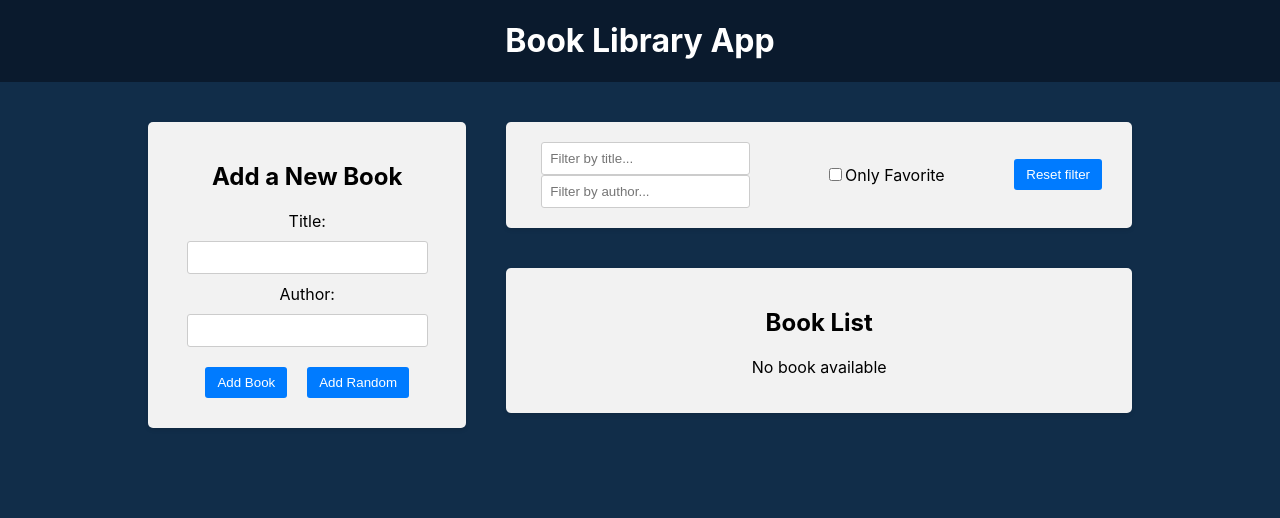
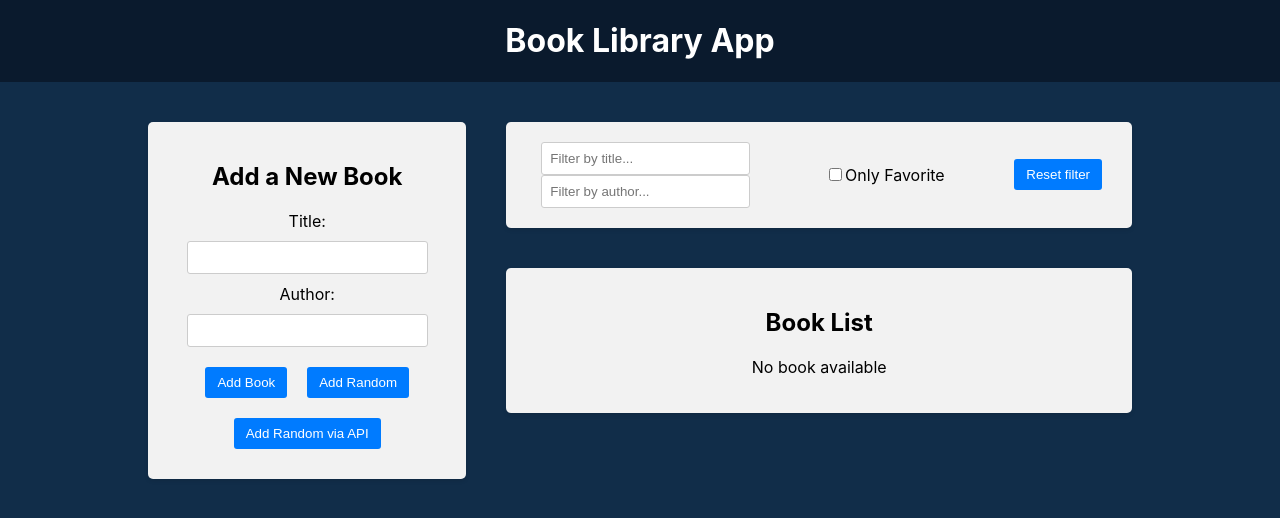
Before and after one commit to Dave-07/React-booklist, a React (Create React App) app in the folder frontend/: page / in a window 1280 px wide. Shown: the top 518 px of the page. Built offline with nearby package versions, Linux system fonts and the light colour scheme; the HTML template or start-up script is replaced by a standard one.

Commit message:
add random book via api

```diff
--- a/frontend/package.json
+++ b/frontend/package.json
@@ -7,6 +7,7 @@
   },
   "dependencies": {
     "@reduxjs/toolkit": "^1.9.7",
+    "axios": "^1.12.2",
     "react": "^18.3.1",
     "react-dom": "^18.3.1",
     "react-icons": "^5.5.0",
--- a/frontend/src/components/BookForm/BookForm.js
+++ b/frontend/src/components/BookForm/BookForm.js
@@ -1,9 +1,11 @@
 import { useState } from "react";
 import { useDispatch } from 'react-redux';
+import axios from 'axios';
 import { addBook } from '../../redux/slices/booksSlice';
 import './BookForm.css';
 import books from '../../data/books.json';
 import createBookWithID from '../../utils/createBookWithID';
+
 
 const BookForm = () => {
     const [title, setTitle] = useState('');
@@ -24,6 +26,24 @@ const BookForm = () => {
             dispatch(addBook(createBookWithID({ title, author })));
             setTitle('');
             setAuthor('');
+        }
+    }
+
+    const handleAddRandomBookViaAPI = async () => {
+        try {
+            const resp = await axios.get('http://localhost:4000/random-book');
+            const apiBook = resp.data;
+            const expectedProps = Object.keys(books[0]);
+            const hasAll = expectedProps.every(prop => Object.hasOwn(apiBook, prop));
+            if (!hasAll) {
+                console.warn('API fetched book missing some properties: ', apiBook);
+                return;
+            }
+
+            dispatch(addBook(createBookWithID(apiBook)));
+
+        } catch (err) {
+            console.error('Failed to fetch random book:', err)
         }
     }
 
@@ -50,6 +70,7 @@ const BookForm = () => {
                 </div>
                 <button type="submit">Add Book</button>
                 <button type="button" onClick={handleAddRandomBook}>Add Random</button>
+                <button type="button" onClick={handleAddRandomBookViaAPI}>Add Random via API</button>
             </form>
         </div>
     )
```
Also changed, not shown: 1 other file (tests, documents, lock files or other folders).
